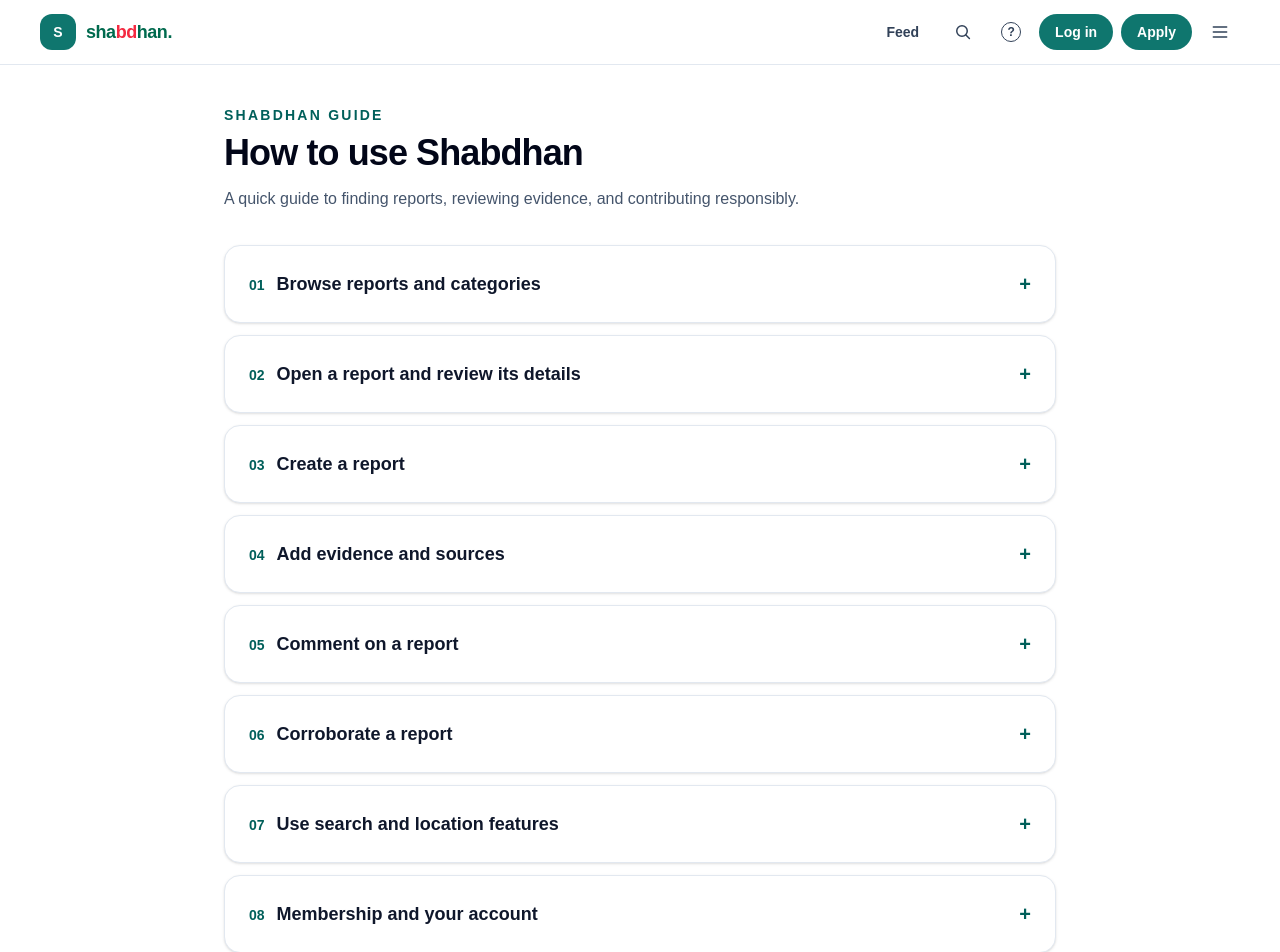
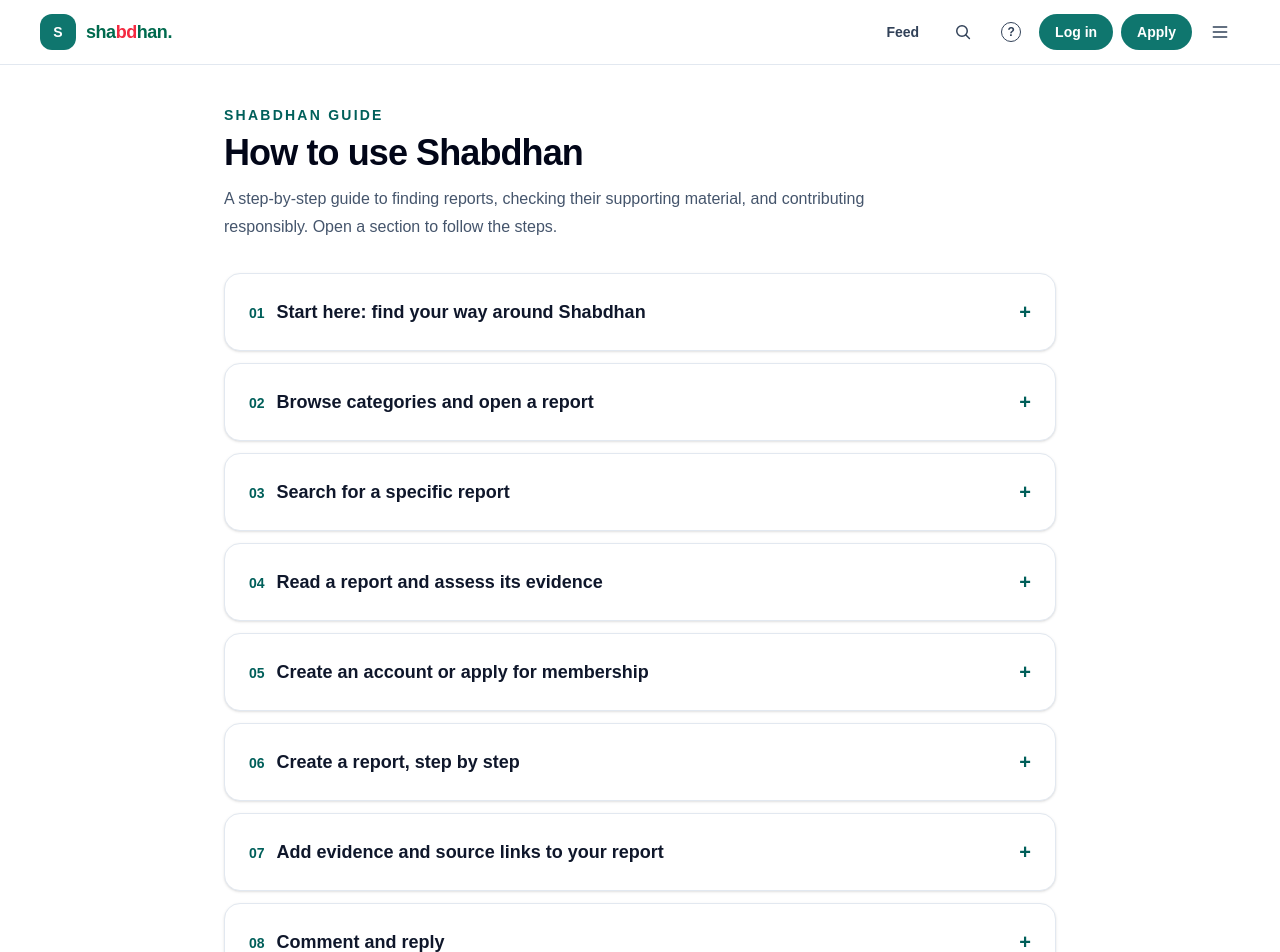
Before and after one commit to RobustTasin/Shabdhan, a Next.js app: page /how-to-use in a window 1280 px wide. Shown: the top 952 px of the page. Built offline with nearby package versions, Linux system fonts and the light colour scheme; no server answers.

Commit message:
Expand how-to-use guide with step-by-step instructions

```diff
--- a/app/how-to-use/page.tsx
+++ b/app/how-to-use/page.tsx
@@ -1,38 +1,171 @@
 import Link from "next/link";
 import PublicSiteHeader from "../components/PublicSiteHeader";
 
+const linkClass = "font-semibold text-teal-800 underline underline-offset-2";
+
 const guides = [
   {
-    title: "Browse reports and categories",
-    body: <p>Explore the public feed to read reports. Use <Link href="/categories" className="font-semibold text-teal-800 underline underline-offset-2">Browse categories</Link> to see reports grouped by category, or open <Link href="/search" className="font-semibold text-teal-800 underline underline-offset-2">Advanced search</Link> to narrow what you are looking for.</p>,
+    title: "Start here: find your way around Shabdhan",
+    body: (
+      <>
+        <p>Shabdhan is a public place to explore reports and their supporting material. You can read public reports without signing in. An account is needed when you want to contribute, such as creating a report, commenting, or corroborating.</p>
+        <ol className="mt-3 list-decimal space-y-2 pl-5">
+          <li>Open <Link href="/" className={linkClass}>Feed</Link> to see published reports.</li>
+          <li>Choose <Link href="/categories" className={linkClass}>Browse categories</Link> to explore reports by topic.</li>
+          <li>Use <Link href="/search" className={linkClass}>Advanced search</Link> when you want to narrow results.</li>
+          <li>Open any report card to read its full details, evidence, comments, and corroborations.</li>
+        </ol>
+        <p className="mt-3 rounded-xl bg-teal-50 px-4 py-3 text-sm"><strong>Good to know:</strong> a report is information submitted for review. Read its details and sources carefully; a report or a user’s corroboration is not, by itself, proof.</p>
+      </>
+    ),
   },
   {
-    title: "Open a report and review its details",
-    body: <p>Select a report to see its description, reported entity, evidence, comments, and corroborations. Evidence images can be opened to view them at full size. Read the available information and sources before drawing conclusions.</p>,
+    title: "Browse categories and open a report",
+    body: (
+      <>
+        <ol className="list-decimal space-y-2 pl-5">
+          <li>From the menu, select <strong>Browse categories</strong>.</li>
+          <li>Scan the category list and its report counts to choose a topic with reports to review.</li>
+          <li>Select a category to open its report list, then choose a report card.</li>
+          <li>On the report page, start with the title and description. Review the reported entity, incident type, category, and any location and dates shown.</li>
+          <li>Continue to the evidence, source links, comments, and corroborations sections. Select an evidence image to view it full size; open source links to inspect the original material.</li>
+        </ol>
+        <p className="mt-3">You can use <strong>Copy ID</strong> to keep or share the report ID, and <strong>Share report</strong> to share the report page.</p>
+      </>
+    ),
   },
   {
-    title: "Create a report",
-    body: <p>Sign in and choose <strong>Create a report</strong>. Add a clear title and description, choose the closest category, and provide the incident details requested in the form. For offline incidents, provide the location details; for online incidents, include the platform and any known location information. Add supporting evidence when you have it, then review the report before submitting.</p>,
+    title: "Search for a specific report",
+    body: (
+      <>
+        <ol className="list-decimal space-y-2 pl-5">
+          <li>Open <Link href="/search" className={linkClass}>Advanced search</Link>.</li>
+          <li>Enter a useful word or phrase in the search field. A title, username, or report ID can help you find a specific item.</li>
+          <li>Narrow results with the available category, platform, account, and location filters.</li>
+          <li>To focus on a time period, set <strong>From month</strong> and/or <strong>To month</strong>.</li>
+          <li>Review the result count and report cards. Open a result to verify that it matches what you are looking for.</li>
+        </ol>
+        <p className="mt-3 rounded-xl bg-slate-50 px-4 py-3 text-sm">If a filter is too narrow, remove it or broaden the date range and search again. Location and account filters can only match details that were supplied with a report.</p>
+      </>
+    ),
   },
   {
-    title: "Add evidence and sources",
-    body: <p>Evidence helps readers assess a report. Report creators can add supporting files and source links from the report page. Use material that is relevant and safe to share, and describe what it shows accurately.</p>,
+    title: "Read a report and assess its evidence",
+    body: (
+      <>
+        <p>Take a moment to separate what the report says from what its sources show. Work through the page in this order:</p>
+        <ol className="mt-3 list-decimal space-y-2 pl-5">
+          <li><strong>Identify the claim:</strong> read the description and note who or what is reported and whether the incident is online or offline.</li>
+          <li><strong>Check the details:</strong> look at the category, dates, platform, and any reported location. Some details may be missing.</li>
+          <li><strong>Open the supporting material:</strong> view uploaded images full size and follow source links when available.</li>
+          <li><strong>Read the discussion:</strong> comments may add context or questions; corroborations show that a user independently supports the report.</li>
+          <li><strong>Keep uncertainty in view:</strong> assess the material yourself and avoid treating a status label or a vote as a guarantee that every detail is accurate.</li>
+        </ol>
+      </>
+    ),
   },
   {
-    title: "Comment on a report",
-    body: <p>Comments are for context, questions, or replies to other users. You can read public comments while signed out; sign in to add a comment or reply. Keep discussion focused on useful information about the report.</p>,
+    title: "Create an account or apply for membership",
+    body: (
+      <>
+        <p>You do not need an account just to browse public reports. Sign in when you are ready to contribute.</p>
+        <ol className="mt-3 list-decimal space-y-2 pl-5">
+          <li>If you have an account, choose <Link href="/login" className={linkClass}>Log in</Link>.</li>
+          <li>If you are new, submit a <Link href="/apply" className={linkClass}>membership application</Link> with your email, social platform, and a public link to your social account for review.</li>
+          <li>Applying does not create an account. Wait for the moderator’s decision by email.</li>
+          <li>If approved, use <Link href="/account/create" className={linkClass}>Create account</Link> with the approved email and follow the eligibility and account setup steps.</li>
+          <li>After creating your account, log in to create reports, comment, or corroborate.</li>
+        </ol>
+      </>
+    ),
   },
   {
-    title: "Corroborate a report",
-    body: <p>Corroboration lets a signed-in user indicate independent support for a report. Use it only when you have a basis for supporting the information. A corroboration is a user contribution and does not by itself establish that a claim is proven.</p>,
+    title: "Create a report, step by step",
+    body: (
+      <>
+        <p>Sign in first, then open <Link href="/create-report" className={linkClass}>Create a report</Link>. Work through the form from top to bottom:</p>
+        <ol className="mt-3 list-decimal space-y-2 pl-5">
+          <li><strong>Choose the incident type.</strong> Select <strong>Online</strong> for activity on a platform or <strong>Offline</strong> for an incident that took place in person.</li>
+          <li><strong>Enter the location information.</strong> Online reports require the incident platform. You may also add the reported entity’s known location. Offline reports require a complete incident location, selected through the location fields.</li>
+          <li><strong>Choose a category</strong> that best describes the report.</li>
+          <li><strong>Add the account, if relevant.</strong> Use <strong>+ Add account</strong> to provide the platform and username, with any optional profile details requested.</li>
+          <li><strong>Write a clear title and description.</strong> Explain what happened in plain language and include relevant context. Distinguish what you observed from what you infer.</li>
+          <li><strong>Review before submitting.</strong> Check names, spelling, dates, location, and that the information is relevant and safe to publish. Select <strong>Create report</strong>.</li>
+        </ol>
+        <p className="mt-3">After submission, open the new report page to review it and add supporting evidence or source links.</p>
+      </>
+    ),
   },
   {
-    title: "Use search and location features",
-    body: <p>Advanced search helps filter reports using available report details. <Link href="/my-bangladesh" className="font-semibold text-teal-800 underline underline-offset-2">আমার বাংলাদেশ</Link> presents reports with Bangladesh location data. Location filters and statistics depend on the information provided with reports.</p>,
+    title: "Add evidence and source links to your report",
+    body: (
+      <>
+        <p>Only the report creator can add evidence. On your report page, find <strong>Evidence and source links</strong>, then:</p>
+        <ol className="mt-3 list-decimal space-y-2 pl-5">
+          <li>Choose whether you are adding a file or a source link, using the form shown.</li>
+          <li>For a file, select the relevant image or document and upload it. The page will show file requirements and remaining space; the direct upload limit is 12 MB per report.</li>
+          <li>For a source, paste the original URL and add any requested label or description.</li>
+          <li>Check the evidence entry after it appears. Open images full size and make sure the link points to the intended source.</li>
+        </ol>
+        <p className="mt-3 rounded-xl bg-slate-50 px-4 py-3 text-sm">Share only material that supports the report and that you have the right to publish. Avoid exposing private information that is not needed to understand the report.</p>
+      </>
+    ),
   },
   {
-    title: "Membership and your account",
-    body: <p>Create an account or apply for membership using the links in the menu. Signing in enables actions such as posting comments, corroborating reports, and creating reports. Some features may be limited by your account role.</p>,
+    title: "Comment and reply",
+    body: (
+      <>
+        <ol className="list-decimal space-y-2 pl-5">
+          <li>Open the report and scroll to <strong>Comments</strong>. Public comments can be read while signed out.</li>
+          <li>Sign in and use the comment form to add context, ask a focused question, or respond to another comment.</li>
+          <li>When replying, keep your response connected to the comment and the report.</li>
+          <li>Review your wording before posting. Be specific, respectful, and avoid sharing personal information that does not belong in a public discussion.</li>
+        </ol>
+      </>
+    ),
+  },
+  {
+    title: "Corroborate a report responsibly",
+    body: (
+      <>
+        <ol className="list-decimal space-y-2 pl-5">
+          <li>Read the report and review the available evidence and sources first.</li>
+          <li>Sign in and go to the <strong>Corroborations</strong> section.</li>
+          <li>Select <strong>Corroborate report</strong>. Add a short note if you have useful context; the note is optional.</li>
+          <li>Submit only if you have an independent basis for supporting the report. Do not corroborate solely because another person has done so.</li>
+        </ol>
+        <p className="mt-3 rounded-xl bg-teal-50 px-4 py-3 text-sm">Corroboration records a user’s support. It does not certify the report or prove the claim.</p>
+      </>
+    ),
+  },
+  {
+    title: "Explore আমার বাংলাদেশ statistics",
+    body: (
+      <>
+        <p>Open <Link href="/my-bangladesh" className={linkClass}>আমার বাংলাদেশ</Link> to explore reports with available location data and see how report counts vary across places and time.</p>
+        <ol className="mt-3 list-decimal space-y-2 pl-5">
+          <li>Choose a <strong>Group by</strong> option, such as division, district, sub-district, country, full location, category, incident type, or month.</li>
+          <li>Optionally select a category and a From/To month range to narrow the statistics.</li>
+          <li>Choose whether to sort by report count or name, and select the direction that makes the results easiest to compare.</li>
+          <li>Select a location or group when you want to continue exploring its reports.</li>
+        </ol>
+        <p className="mt-3">These statistics reflect the location details included in reports. Missing or incomplete location data will not appear as a precise place.</p>
+      </>
+    ),
+  },
+  {
+    title: "Manage your reports and account",
+    body: (
+      <>
+        <ol className="list-decimal space-y-2 pl-5">
+          <li>Open <strong>Me</strong> or your account menu to find your account area and your contributions.</li>
+          <li>Open one of your reports to review its current details, discussion, and evidence.</li>
+          <li>Use report editing controls when you need to correct or update information. Remove a report only when appropriate, since deletion affects its public record.</li>
+          <li>Use <strong>Log out</strong> on a shared device when you finish.</li>
+        </ol>
+        <p className="mt-3">Some controls are shown only to the report creator or to users with the required account role.</p>
+      </>
+    ),
   },
 ];
 
@@ -44,7 +177,7 @@ export default function HowToUsePage() {
         <div className="mb-8">
           <p className="text-sm font-semibold uppercase tracking-[0.16em] text-teal-800">Shabdhan guide</p>
           <h1 className="mt-2 text-3xl font-bold tracking-tight text-slate-950 sm:text-4xl">How to use Shabdhan</h1>
-          <p className="mt-3 max-w-2xl text-base leading-7 text-slate-600">A quick guide to finding reports, reviewing evidence, and contributing responsibly.</p>
+          <p className="mt-3 max-w-2xl text-base leading-7 text-slate-600">A step-by-step guide to finding reports, checking their supporting material, and contributing responsibly. Open a section to follow the steps.</p>
         </div>
         <div className="space-y-3">
           {guides.map((guide, index) => (
```
